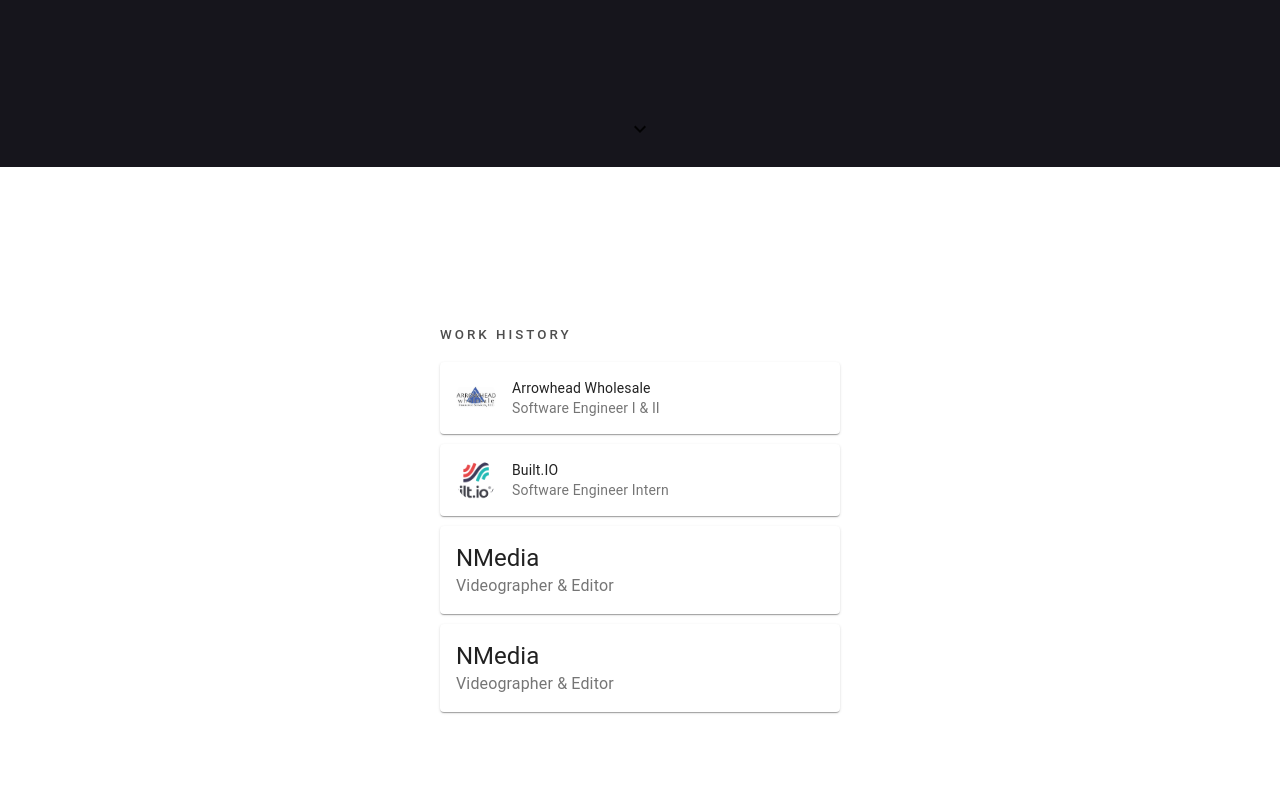
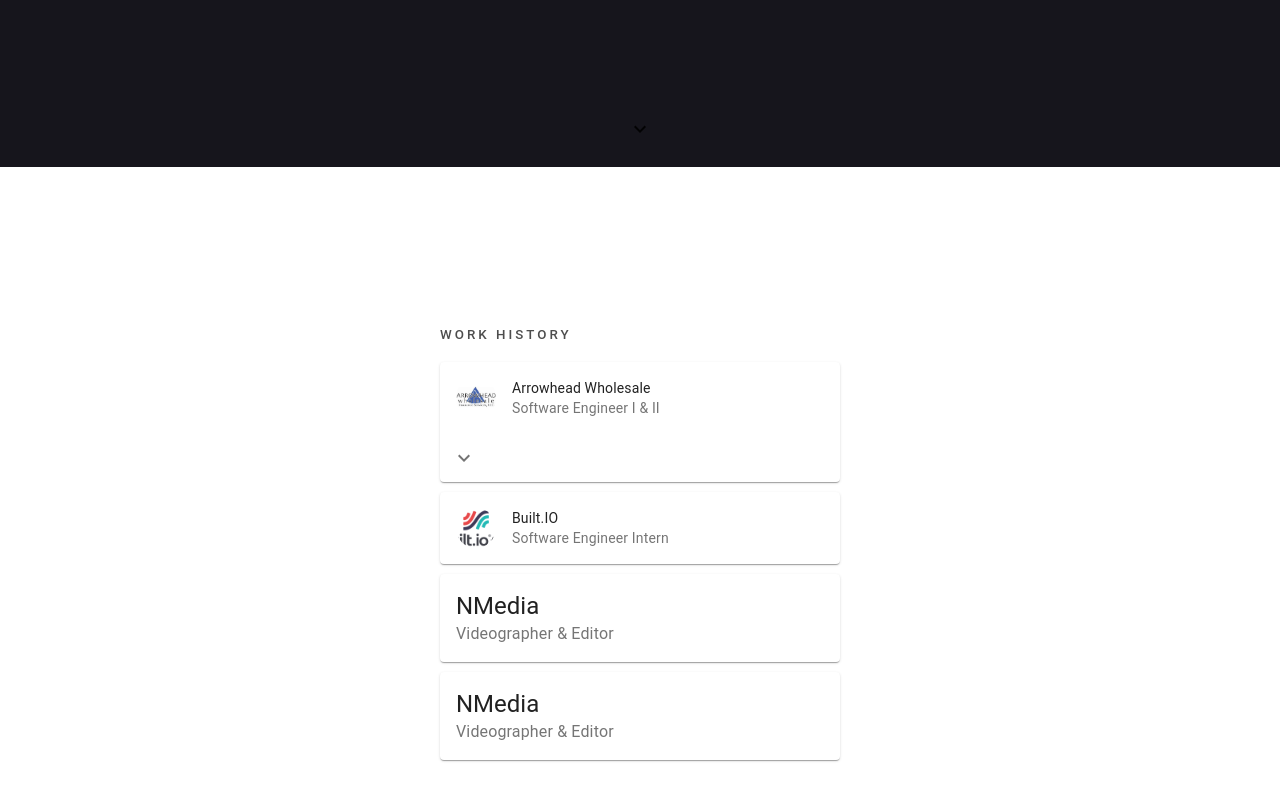
Before and after one commit to NicholasNguyen06/react-page, a React (Create React App) app: page / in a window 1280 px wide. Shown: the part 633-1433 px from the top of the page. Built offline with nearby package versions, Linux system fonts and the light colour scheme.

Commit message:
Working styles

```diff
--- a/package.json
+++ b/package.json
@@ -5,6 +5,7 @@
   "dependencies": {
     "@material-ui/core": "^4.0.1",
     "@material-ui/icons": "^4.0.1",
+    "clsx": "^1.0.4",
     "npm": "^6.9.0",
     "react": "^16.8.6",
     "react-dom": "^16.8.6",
--- a/src/components/work/work.jsx
+++ b/src/components/work/work.jsx
@@ -7,20 +7,44 @@
 import Avatar from "@material-ui/core/Avatar";
 import Chip from "@material-ui/core/Chip";
 import "./work.css";
-import { makeStyles } from "@material-ui/core";
+import { withStyles } from "@material-ui/core/styles";
+import { makeStyles } from "@material-ui/core/styles";
+import IconButton from '@material-ui/core/IconButton';
+import Typography from '@material-ui/core/Typography';
+import { red } from '@material-ui/core/colors';
+import FavoriteIcon from '@material-ui/icons/Favorite';
+import ShareIcon from '@material-ui/icons/Share';
+import ExpandMoreIcon from '@material-ui/icons/ExpandMore';
+import MoreVertIcon from '@material-ui/icons/MoreVert';
+import clsx from 'clsx';
 
-const useStyles = makeStyles({
-  smallAvatar: {
-    width: 50,
-    height: 50,
-    margin: 10
-  }
-});
+const useStyles = makeStyles(theme => ({
+  card: {
+    maxWidth: 345,
+  },
+  media: {
+    height: 0,
+    paddingTop: '56.25%', // 16:9
+  },
+  expand: {
+    transform: 'rotate(0deg)',
+    marginLeft: 'auto',
+    transition: theme.transitions.create('transform', {
+      duration: theme.transitions.duration.shortest,
+    }),
+  },
+  expandOpen: {
+    transform: 'rotate(180deg)',
+  },
+  avatar: {
+    backgroundColor: red[500],
+  },
+}));
 
 class WorkComponent extends Component {
   constructor(props) {
     super(props);
-    this.setState = {
+    this.state = {
       expanded1: false,
       expanded2: false,
       expanded3: false
@@ -31,27 +55,12 @@
     this.setState({ expanded1: expanded1 });
   };
 
-  handleExpandChange = expanded2 => {
-    this.setState({ expanded2: expanded2 });
-  };
-
-  handleExpandChange = expanded3 => {
-    this.setState({ expanded3: expanded3 });
-  };
-
   handleExpand1 = () => {
     this.setState({ expanded1: !this.state.expanded1 });
   };
 
-  handleExpand2 = () => {
-    this.setState({ expanded2: !this.state.expanded2 });
-  };
-
-  handleExpand3 = () => {
-    this.setState({ expanded3: !this.state.expanded3 });
-  };
-
   render() {
+    const { classes } = this.props;
     return (
       <div className="timeline">
         <p className="headline">Work History</p>
@@ -62,6 +71,16 @@
               subheader="Software Engineer I & II"
               avatar={<Avatar src={require("./awis.jpeg")} />}
             />
+            <IconButton
+              className={clsx(classes.expand, {
+                [classes.expandOpen]: this.state.expanded1,
+              })}
+              onClick={this.handleExpand1}
+              aria-expanded={this.state.expanded1}
+              aria-label="Show more"
+            >
+              <ExpandMoreIcon />
+            </IconButton>
           </Card>
         </div>
         <div className="timeline-entry">
@@ -92,4 +111,4 @@
   }
 }
 
-export default WorkComponent;
+export default withStyles(useStyles)(WorkComponent);
```
Also changed, not shown: 1 other file (tests, documents, lock files or other folders).
